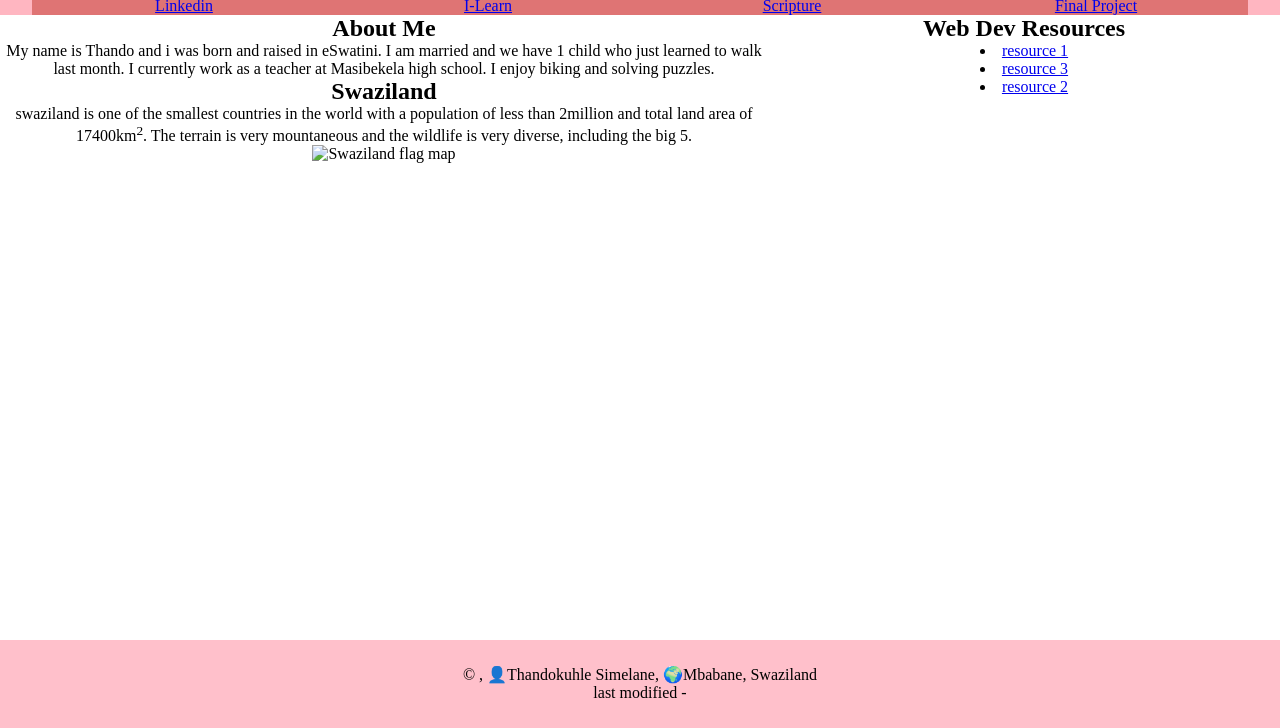
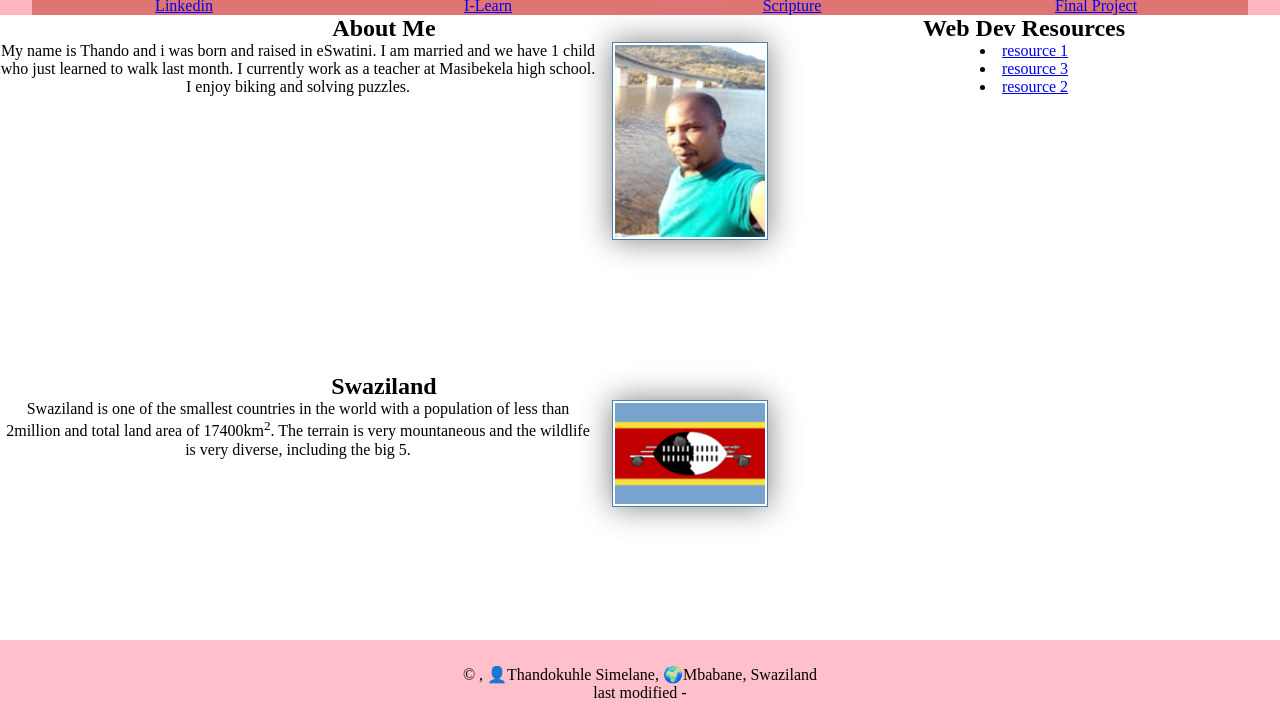
Before and after one commit to thandosim/wdd131, a plain HTML site: page index.html in a window 1280 px wide. Shown: the part 72-800 px from the top of the page. Drawn offline with Linux system fonts and the light colour scheme.

Commit message:
improved css and added images

```diff
--- a/index.html
+++ b/index.html
@@ -25,16 +25,19 @@
 
     <main>
         <section class="card" id="me">
+            <section id="left">
             <h2>About Me</h2>
-            <p>My name is Thando and i was born and raised in eSwatini. I am married and we have 1 child who just
+            <p><img src="images/thando.jpg" alt="a profile pmage of Thando"></p>My name is Thando and i was born and raised in eSwatini. I am married and we have 1 child who just
                 learned to walk last month. I currently work as a teacher at Masibekela high school. I enjoy biking and
-                solving puzzles.</p>
+                solving puzzles.
+
+            </section>
             <section>
                 <h2>Swaziland</h2>
-                <p>swaziland is one of the smallest countries in the world with a population of less than 2million and
+                <p><img src="images/swaziland.png" alt="Swaziland flag map">
+                    Swaziland is one of the smallest countries in the world with a population of less than 2million and
                     total land area of 17400km<sup>2</sup>. The terrain is very mountaneous and the wildlife is very diverse,
                     including the big 5.</p>
-                <img src="images/swaziland.png" alt="Swaziland flag map">
             </section>
         </section>
         <section class="card" id="resources">
--- a/styles/base.css
+++ b/styles/base.css
@@ -39,9 +39,21 @@ main {
     text-align: center;
 }
 
-#me {
+#me{
+    display: flex;
+    flex-wrap: wrap;
     width: 60%;
 }
+
+img {
+    width: 150px;
+    height: auto;
+    border: 1px solid steelblue;
+    padding: 2px;
+    box-shadow: 0 0 30px gray;
+    float: right;
+    margin: 0 0 1rem 1rem;
+  }
 
 #resources {
     width: 40%;
@@ -52,5 +64,4 @@ footer{
     grid-column: 1/4;
     padding: 2%;
     text-align: center;
-
 }
```
Also changed, not shown: images/swaziland.png (added), images/thando.jpg (added).
